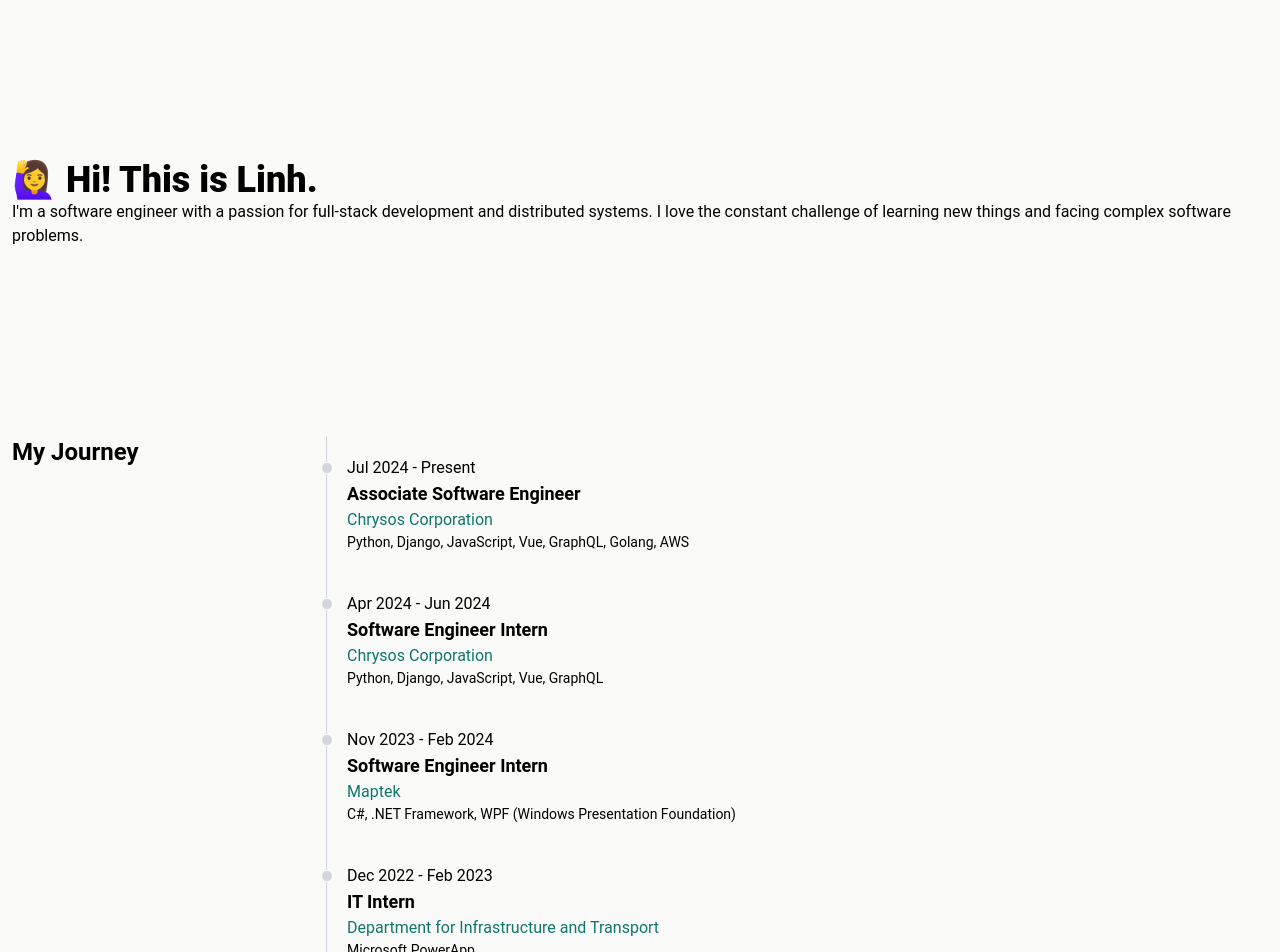
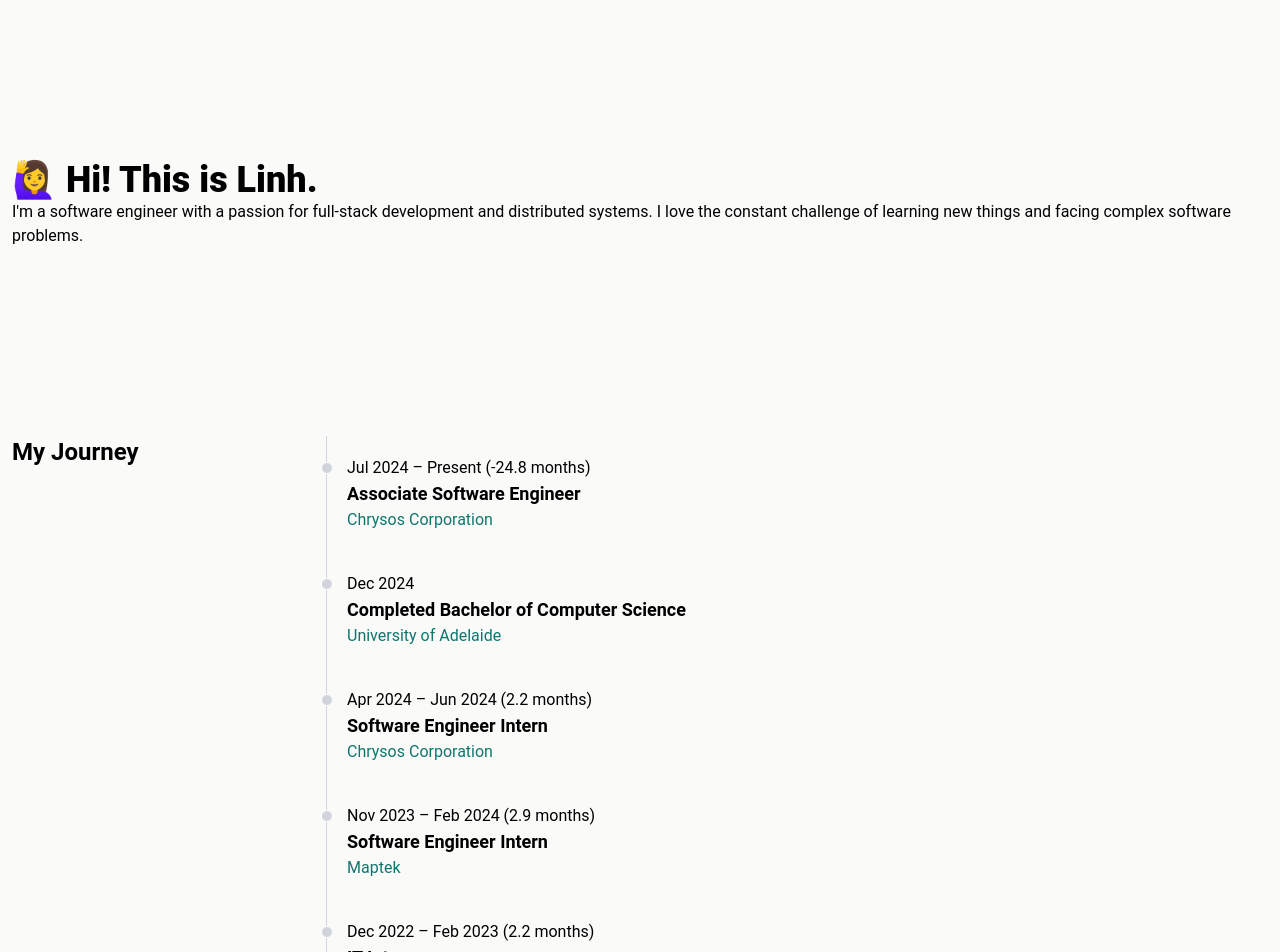
Before and after one commit to cutiepurr/cutiepurr.github.io, a React (Create React App) app: page / in a window 1280 px wide. Shown: the top 952 px of the page. Built offline with nearby package versions, Linux system fonts and the light colour scheme.

Commit message:
Update experience

```diff
--- a/src/components/Connect.js
+++ b/src/components/Connect.js
@@ -1,10 +1,8 @@
 import React from "react";
-import { Divider } from "./Divider";
 import { CONTACT } from "../shared/contact";
 
 const Connect = () => {
-    const contact = CONTACT;
-    const contactList = contact.map(item => {
+    const contactList = CONTACT.map(item => {
         return (
             <a className="text-3xl" key={item.type}
                 href={item.url} title={item.type} target='_blank' rel="noreferrer">
--- a/src/components/Divider.js
+++ /dev/null
@@ -1,7 +0,0 @@
-import React from "react";
-
-export function Divider(props) {
-    return(
-        <div style={{height: "5px", width: "50px", margin: "auto"}} className='mt-3 mb-3 yellow-bg'></div>
-    );
-}
--- a/src/components/Exp.js
+++ b/src/components/Exp.js
@@ -4,28 +4,37 @@ import { EXP } from "../shared/exp";
 
 const Exp = () => {
     const exp =  EXP.sort((a, b) => {
-        return a.startDate > b.startDate ? -1 : 1;
+        return a.endDate > b.endDate ? -1 : 1;
     });
 
     const list = exp.map(item => {
+        let endDate, duration;
         const startDate = moment(item.startDate).format("MMM YYYY");
-        const endDate = item.endDate ? moment(item.endDate).format("MMM YYYY") : "Present";
+        if (!item.endDate) endDate = item.endDate;
+        else {
+            duration = moment(item.endDate).diff(moment(item.startDate), "months", true).toFixed(1);
+            if (item.endDate == moment().format("YYYY-MM-DD")) endDate = "Present";
+            else endDate = moment(item.endDate).format("MMM YYYY");
+        }
         return (
             <div key={(item.startDate, item.endDate)}
                 className="relative border-s border-gray-300 p-5">
                 <div>
                     <div className="absolute size-3 bg-gray-300 border border-white
                         rounded-full -start-1.5 mt-1.5"></div>
-                    <div>{startDate} - {endDate}</div>
+                    <div>
+                        {startDate}
+                        {endDate && <> &ndash; {endDate} ({duration} months)</> }
+                    </div>
                 </div>
                 <div>
                     <h3 className="">{item.position}</h3>
                     <div>
-                        <a href={item.companyURL} target='_blank' rel="noreferrer" >
-                            {item.company}
+                        <a href={item.company.url} target='_blank' rel="noreferrer" >
+                            {item.company.name}
                         </a>
                     </div>
-                    <div className="text-sm">{item.tech}</div>
+                    <div className="text-sm">{item.description}</div>
                 </div>
             </div>
         );
--- a/src/shared/exp.js
+++ b/src/shared/exp.js
@@ -1,34 +1,63 @@
+import moment from "moment";
+
+// Companies
+const CHRYSOS = {
+    "name": "Chrysos Corporation",
+    "url": "https://chrysoscorp.com/",
+};
+const MAPTEK = {
+    "name": "Maptek",
+    "url": "https://www.maptek.com/",
+};
+const DIT = {
+    "name": "Department for Infrastructure and Transport",
+    "url": "http://dit.sa.gov.au/",
+};
+const UOA = {
+    "name": "University of Adelaide",
+    "url": "https://www.adelaide.edu.au/",
+};
+
+// Experience
 export const EXP = [
     {
-        "startDate": "2022-12-19",
-        "endDate": "2023-02-24",
-        "company": "Department for Infrastructure and Transport",
-        "companyURL": "http://dit.sa.gov.au/",
-        "position": "IT Intern",
-        "tech": "Microsoft PowerApp",
+        "startDate": "2024-07-29",
+        "endDate": moment().format("YYYY-MM-DD"),
+        "company": CHRYSOS,
+        "position": "Associate Software Engineer",
+        "description": "",
+    },
+    {
+        "startDate": "2024-12-31",
+        "company": UOA,
+        "position": "Completed Bachelor of Computer Science",
+        "description": "",
+    },
+    {
+        "startDate": "2024-04-22",
+        "endDate": "2024-06-28",
+        "company": CHRYSOS,
+        "position": "Software Engineer Intern",
+        "description": "",
     },
     {
         "startDate": "2023-11-20",
         "endDate": "2024-02-16",
-        "company": "Maptek",
-        "companyURL": "https://www.maptek.com/",
+        "company": MAPTEK,
         "position": "Software Engineer Intern",
-        "tech": "C#, .NET Framework, WPF (Windows Presentation Foundation)",
+        "description": "",
     },
     {
-        "startDate": "2024-04-22",
-        "endDate": "2024-06-28",
-        "company": "Chrysos Corporation",
-        "companyURL": "https://chrysoscorp.com/",
-        "position": "Software Engineer Intern",
-        "tech": "Python, Django, JavaScript, Vue, GraphQL",
+        "startDate": "2022-12-19",
+        "endDate": "2023-02-24",
+        "company": DIT,
+        "position": "IT Intern",
+        "description": "",
     },
     {
-        "startDate": "2024-07-29",
-        "endDate": "",
-        "company": "Chrysos Corporation",
-        "companyURL": "https://chrysoscorp.com/",
-        "position": "Associate Software Engineer",
-        "tech": "Python, Django, JavaScript, Vue, GraphQL, Golang, AWS",
+        "startDate": "2022-02-28",
+        "company": UOA,
+        "position": "Started Bachelor of Computer Science",
+        "description": "",
     },
 ];
```
